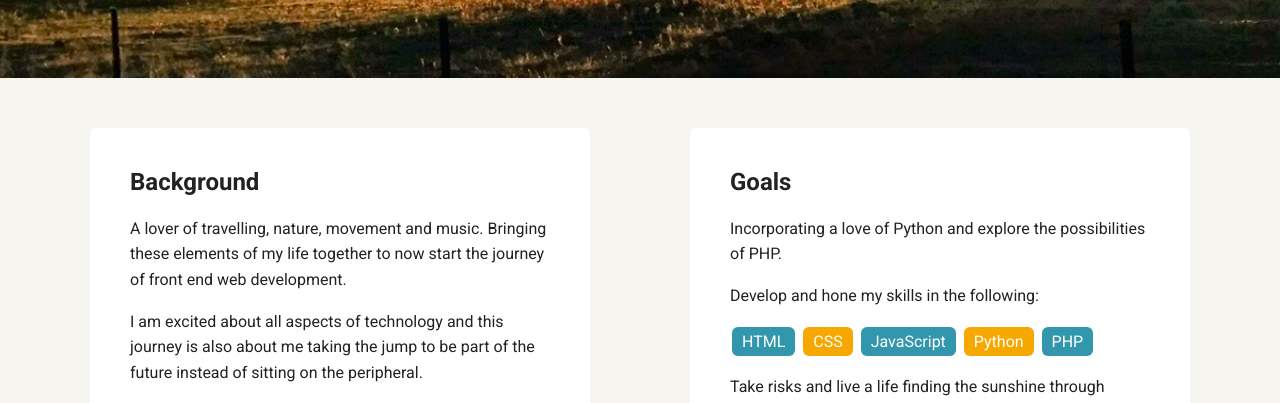
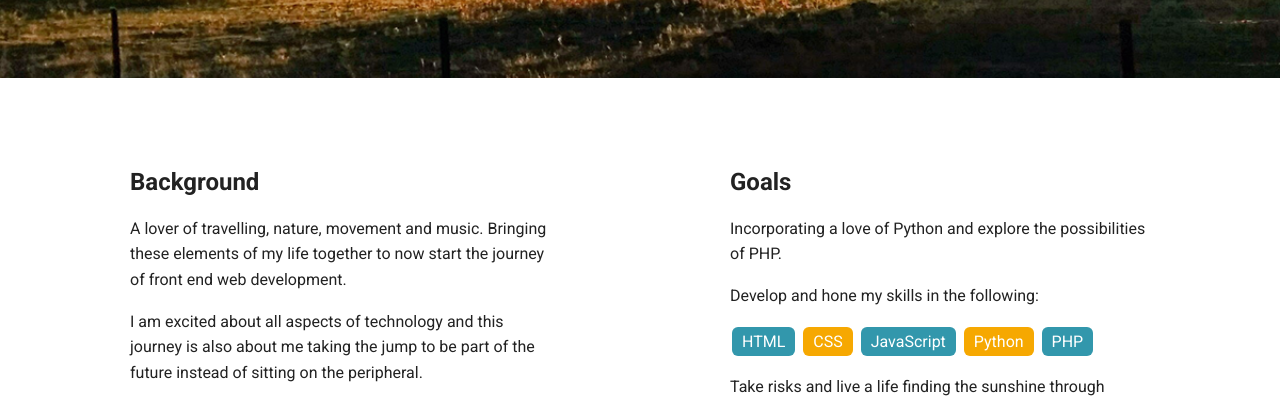
Before and after one commit to Ruku3/Techdegree-project1, a plain HTML site: page index.html in a window 1280 px wide. Shown: the part 392-795 px from the top of the page. Drawn offline with Linux system fonts and the light colour scheme; a web font is replaced by a local one.

Commit message:
changed body background colour to fff from f7f5f0

```diff
--- a/styles.css
+++ b/styles.css
@@ -11,7 +11,7 @@ body {
   text-align: center;
   font-family: 'Roboto', sans-serif;
   color: #222;
-  background: #f7f5f0;
+  background: #fff;
 }
 /*************************
  Link Styles
```
